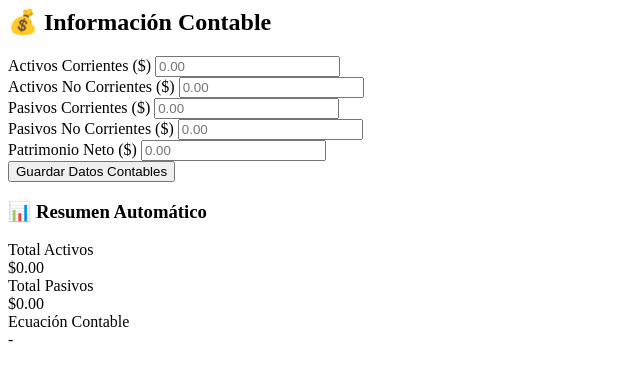
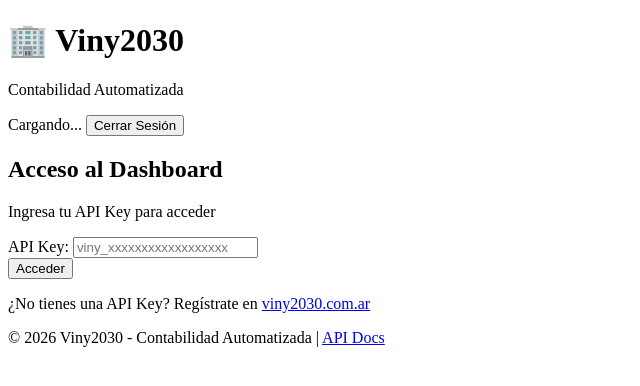
Before and after one commit to Viny2030-BA/viny2030.com.ar, a Flask app: page /dashboard in a window 1280 px wide. Shown: the top 386 px of the page, without its empty margins (0-640 px from the left). Run offline with Flask 3, Linux system fonts and the light colour scheme.

Commit message:
Update dashboard.html

```diff
--- a/templates/dashboard.html
+++ b/templates/dashboard.html
@@ -1,4 +1,90 @@
-<!-- Información Contable -->
+<!DOCTYPE html>
+<html lang="es">
+<head>
+    <meta charset="UTF-8">
+    <meta name="viewport" content="width=device-width, initial-scale=1.0">
+    <title>Viny2030 - Dashboard Empresarial</title>
+    <link rel="stylesheet" href="{{ url_for('static', filename='css/dashboard.css') }}">
+</head>
+<body>
+    <div class="container">
+        <!-- Header -->
+        <header class="header">
+            <div class="logo">
+                <h1>🏢 Viny2030</h1>
+                <p>Contabilidad Automatizada</p>
+            </div>
+            <div class="user-info">
+                <span id="empresa-nombre">Cargando...</span>
+                <button id="btn-logout" class="btn-secondary">Cerrar Sesión</button>
+            </div>
+        </header>
+
+        <!-- Login Section (mostrar cuando no hay API key) -->
+        <section id="login-section" class="login-section">
+            <div class="login-card">
+                <h2>Acceso al Dashboard</h2>
+                <p>Ingresa tu API Key para acceder</p>
+                <form id="login-form">
+                    <div class="form-group">
+                        <label for="api-key-input">API Key:</label>
+                        <input
+                            type="text"
+                            id="api-key-input"
+                            placeholder="viny_xxxxxxxxxxxxxxxxxx"
+                            required
+                        >
+                    </div>
+                    <button type="submit" class="btn-primary">Acceder</button>
+                </form>
+                <p class="help-text">¿No tienes una API Key? Regístrate en <a href="/">viny2030.com.ar</a></p>
+            </div>
+        </section>
+
+        <!-- Dashboard Section (mostrar cuando hay API key válida) -->
+        <section id="dashboard-section" class="dashboard-section" style="display: none;">
+
+            <!-- Información de la Empresa -->
+            <div class="info-panel">
+                <h2>📊 Información de tu Cuenta</h2>
+                <div class="info-grid">
+                    <div class="info-card">
+                        <div class="info-label">Empresa</div>
+                        <div class="info-value" id="info-nombre">-</div>
+                    </div>
+                    <div class="info-card">
+                        <div class="info-label">Email</div>
+                        <div class="info-value" id="info-email">-</div>
+                    </div>
+                    <div class="info-card">
+                        <div class="info-label">Estado</div>
+                        <div class="info-value" id="info-estado">-</div>
+                    </div>
+                    <div class="info-card">
+                        <div class="info-label">Vencimiento</div>
+                        <div class="info-value" id="info-expiracion">-</div>
+                    </div>
+                    <div class="info-card full-width">
+                        <div class="info-label">API Key</div>
+                        <div class="info-value api-key-display">
+                            <code id="info-apikey">-</code>
+                            <button id="btn-copy-apikey" class="btn-copy">📋 Copiar</button>
+                        </div>
+                    </div>
+                    <div class="info-card full-width">
+                        <div class="info-label">Repositorio GitHub</div>
+                        <div class="info-value">
+                            <a id="info-github" href="#" target="_blank">-</a>
+                        </div>
+                    </div>
+                    <div class="info-card full-width">
+                        <div class="info-label">Bucket B2</div>
+                        <div class="info-value" id="info-bucket">-</div>
+                    </div>
+                </div>
+            </div>
+
+            <!-- Información Contable -->
             <div class="info-panel">
                 <h2>💰 Información Contable</h2>
                 <form id="form-contable" class="contable-form">
@@ -55,3 +141,47 @@
                     </div>
                 </div>
             </div>
+
+            <!-- Subir Archivos -->
+            <div class="upload-panel">
+                <h2>📤 Subir Documentos</h2>
+                <form id="upload-form" class="upload-form">
+                    <div class="upload-area" id="upload-area">
+                        <div class="upload-icon">📄</div>
+                        <p>Arrastra archivos aquí o haz click para seleccionar</p>
+                        <input
+                            type="file"
+                            id="file-input"
+                            multiple
+                            accept=".pdf,.jpg,.jpeg,.png,.xlsx,.xls,.csv"
+                            style="display: none;"
+                        >
+                        <button type="button" id="btn-select-file" class="btn-primary">Seleccionar Archivos</button>
+                    </div>
+                    <div id="file-list" class="file-list"></div>
+                    <button type="submit" id="btn-upload" class="btn-primary" style="display: none;">
+                        Subir Archivos
+                    </button>
+                </form>
+                <div id="upload-status" class="upload-status"></div>
+            </div>
+
+            <!-- Archivos Subidos -->
+            <div class="files-panel">
+                <h2>📁 Archivos Subidos</h2>
+                <div id="files-list" class="files-grid">
+                    <p class="empty-state">Aún no has subido ningún archivo</p>
+                </div>
+            </div>
+
+        </section>
+
+        <!-- Footer -->
+        <footer class="footer">
+            <p>&copy; 2026 Viny2030 - Contabilidad Automatizada | <a href="/api">API Docs</a></p>
+        </footer>
+    </div>
+
+    <script src="{{ url_for('static', filename='js/dashboard.js') }}"></script>
+</body>
+</html>
```
